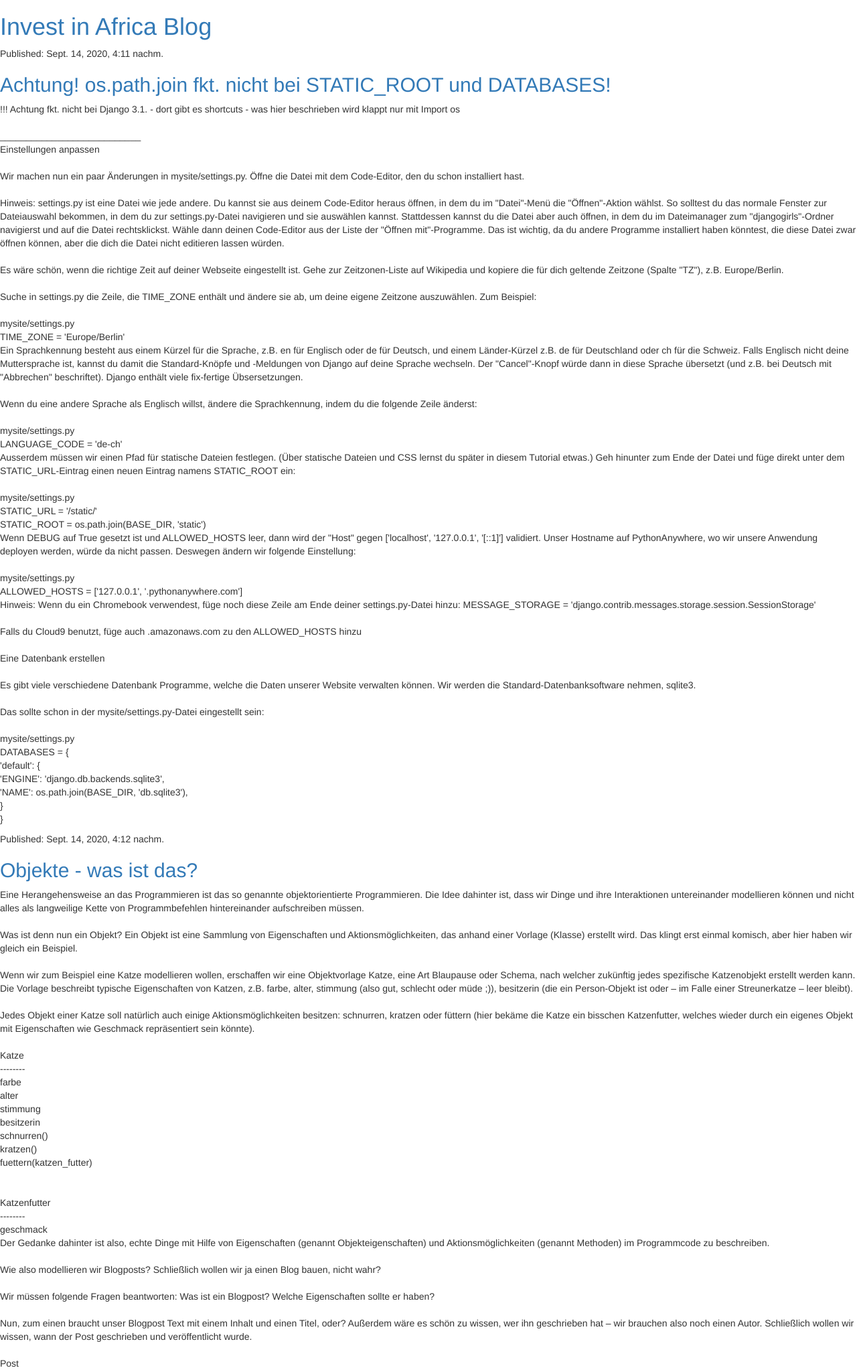
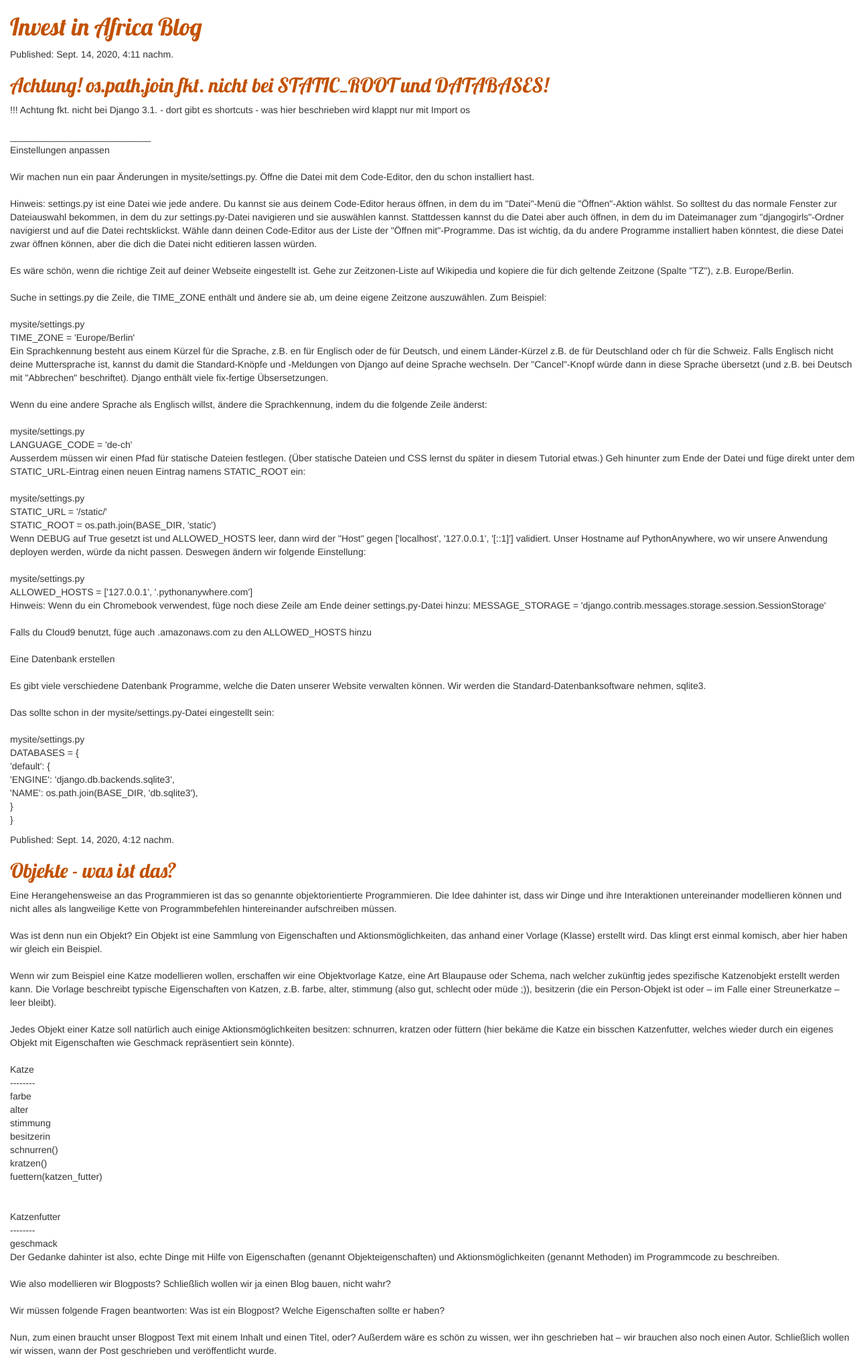
Before and after one commit to seidelmarco/invest-in-africa, a Django app: page / in a window 1280 px wide. Shown: the top 2046 px of the page at 67% size. Run offline with Django 3.2, Linux system fonts and the light colour scheme; data comes from the database, SQL or seed files in the repository; some libraries are stand-ins or nearby versions.

Commit message:
Modified CSS.

```diff
--- a/blog/static/css/blog.css
+++ b/blog/static/css/blog.css
@@ -0,0 +1,8 @@
+h1 a, h2 a {
+    color: #C25100;
+    font-family: 'Lobster';
+}
+
+body {
+    padding-left: 15px;
+}
--- a/blog/templates/blog/post_list.html
+++ b/blog/templates/blog/post_list.html
@@ -1,8 +1,14 @@
+{% load static %}
+
 <!DOCTYPE html>
 <html>
     <head>
+        <meta charset="utf-8">
+        <meta name="viewport" content="width=device-width, initial-scale=1, shrink-to-fit=no">
         <link rel="stylesheet" href="//maxcdn.bootstrapcdn.com/bootstrap/3.2.0/css/bootstrap.min.css">
         <link rel="stylesheet" href="//maxcdn.bootstrapcdn.com/bootstrap/3.2.0/css/bootstrap-theme.min.css">
+        <link rel="stylesheet" href="{% static 'css/blog.css' %}">
+        <link href="//fonts.googleapis.com/css?family=Lobster&subset=latin,latin-ext" rel="stylesheet" type="text/css">
         <title>Invest in Africa</title>
     </head>
     <body>
```
